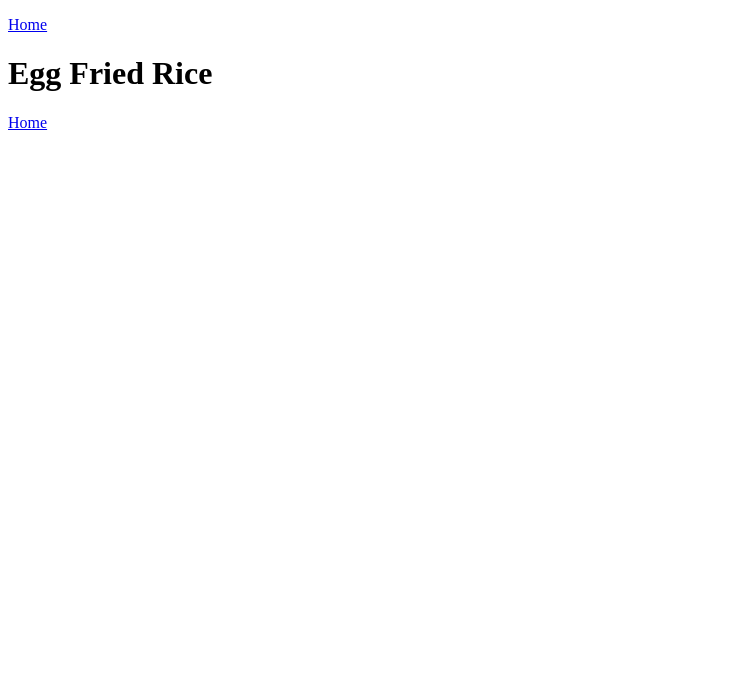
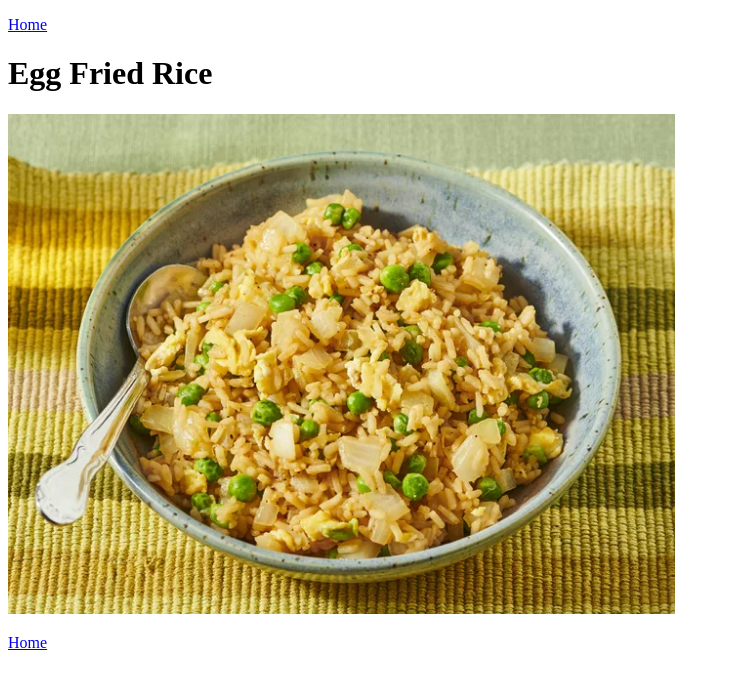
Before and after one commit to burnoutisalie/odin-recipes, a plain HTML site: page recipes/egg_fried_rice.html in a window 1280 px wide. Shown: the whole page, without its empty margins (0-730 px from the left). Drawn offline with Linux system fonts and the light colour scheme.

Commit message:
feat: Add image to egg_fried_rice.html

```diff
--- a/recipes/egg_fried_rice.html
+++ b/recipes/egg_fried_rice.html
@@ -7,6 +7,7 @@
   <body>
     <p><a href="../index.html">Home</a></p>
     <h1>Egg Fried Rice</h1>
+    <img src="../img/egg_fried_rice.jpg" alt="Bowl of rice with spoon on yellow tablecloth" height="500">
     <p><a href="../index.html">Home</a></p>
   </body>
 </html>
```
Also changed, not shown: img/egg_fried_rice.jpg (added).
